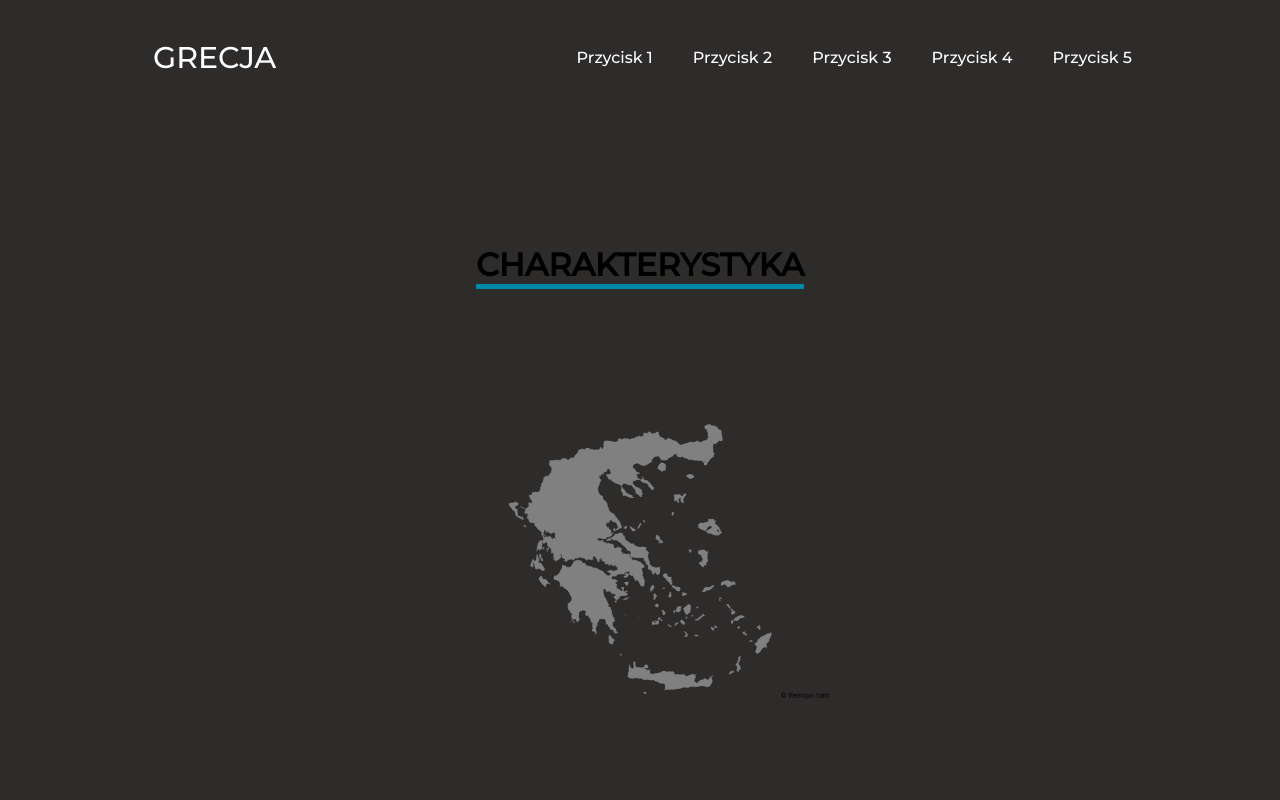
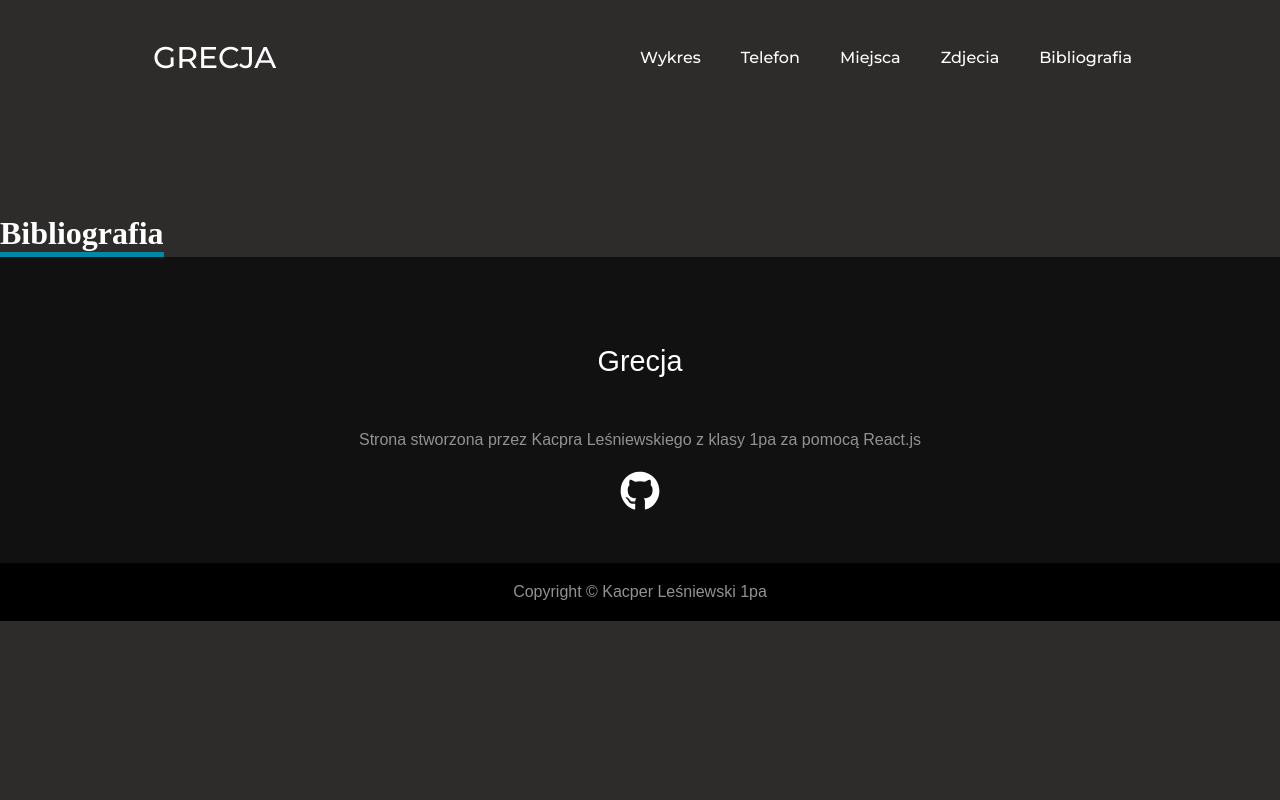
Before and after one commit to S4vyss/Greece-school-project, a React (Vite) app: page /bibliografia in a window 1280 px wide. Shown: the top 800 px of the page. Built offline with nearby package versions, Linux system fonts and the light colour scheme.

Commit message:
Added Routes and made 'Wykres' page

```diff
--- a/package.json
+++ b/package.json
@@ -10,7 +10,8 @@
   "dependencies": {
     "react": "^17.0.2",
     "react-dom": "^17.0.2",
-    "react-icons": "^4.3.1"
+    "react-icons": "^4.3.1",
+    "react-router-dom": "^5.2.0"
   },
   "devDependencies": {
     "@vitejs/plugin-react": "^1.0.7",
--- /dev/null
+++ b/src/Pages/Bibliografia.jsx
@@ -0,0 +1,9 @@
+const Bibliografia = () => {
+  return (
+    <div>
+      <h1>Bibliografia</h1>
+    </div>
+  )
+}
+
+export default Bibliografia
--- /dev/null
+++ b/src/Pages/Error1.jsx
@@ -0,0 +1,9 @@
+const Error1 = () => {
+  return (
+    <div>
+      <h1>This specific page doesn't exist</h1>
+    </div>
+  )
+}
+
+export default Error1
--- /dev/null
+++ b/src/Pages/Miejsca.jsx
@@ -0,0 +1,9 @@
+const Miejsca = () => {
+  return (
+    <div>
+      <h1>Miejsca</h1>
+    </div>
+  )
+}
+
+export default Miejsca
--- /dev/null
+++ b/src/Pages/Telefon.jsx
@@ -0,0 +1,9 @@
+const Telefon = () => {
+  return (
+    <div>
+      <h1>Telefon</h1>
+    </div>
+  )
+}
+
+export default Telefon
--- /dev/null
+++ b/src/Pages/Wykres.jsx
@@ -0,0 +1,17 @@
+import '../style/stylePages/wykres.css'
+
+const Wykres = () => {
+  return (
+    <div className="container">
+      <div className='naglowek'>
+        <h1>Wykres</h1>
+        <h3>Wykres przedstawia wskaźnik uczniów do nauczycieli w szkołach średnich dla danego państwa</h3>
+        <div className="wykres">
+          <iframe width="600" height="525" frameBorder="0" scrolling="no" marginWidth="0" marginHeight="0" src="https://www.google.pl/publicdata/embed?ds=d5bncppjof8f9_&amp;ctype=c&amp;strail=false&amp;bcs=d&amp;nselm=s&amp;met_y=pupil_teacher_ratio&amp;fdim_y=education_level:9&amp;scale_y=lin&amp;ind_y=false&amp;idim=country:GRC&amp;ifdim=country:region:ECS&amp;tunit=Y&amp;pit=1487286000000&amp;hl=pl&amp;dl=pl&amp;ind=false&amp;icfg"></iframe>
+        </div>
+      </div>
+    </div>
+  )
+}
+
+export default Wykres
--- /dev/null
+++ b/src/Pages/Zdjecia.jsx
@@ -0,0 +1,9 @@
+const Zdjecia = () => {
+  return (
+    <div>
+      <h1>Zdjecia</h1>
+    </div>
+  )
+}
+
+export default Zdjecia
--- a/src/components/Header.jsx
+++ b/src/components/Header.jsx
@@ -1,5 +1,6 @@
 import { useState } from 'react'
 import '../style/header.css'
+import { Link } from 'react-router-dom'
 
 const Header = () => {
 
@@ -18,33 +19,33 @@ const Header = () => {
 
   return (
     <header className={navbar ? 'navbar active' : 'navbar'}>
-        <a href='#' className='naglowek'><button>GRECJA</button></a>
+        <Link to="/" className='naglowek'><button>GRECJA</button></Link>
         <nav>
             <ul className='podStrony'>
                 <li>
-                    <a href="#">
-                        Przycisk 1
-                    </a>
+                    <Link to="/wykres">
+                        Wykres
+                    </Link>
                 </li>
                 <li>
-                    <a href="#">
-                        Przycisk 2
-                    </a>
+                    <Link to="/telefon">
+                        Telefon
+                    </Link>
                 </li>
                 <li>
-                    <a href="#">
-                        Przycisk 3
-                    </a>
+                    <Link to="/miejsca">
+                        Miejsca
+                    </Link>
                 </li>
                 <li>
-                    <a href="#">
-                        Przycisk 4
-                    </a>
+                    <Link to="/zdjecia">
+                        Zdjecia
+                    </Link>
                 </li>
                 <li>
-                    <a href="#">
-                        Przycisk 5
-                    </a>
+                    <Link to="/bibliografia">
+                        Bibliografia
+                    </Link>
                 </li>
             </ul>
         </nav>
--- a/src/main.jsx
+++ b/src/main.jsx
@@ -3,14 +3,48 @@ import ReactDOM from 'react-dom'
 import Greece from './components/greece'
 import Header from './components/Header'
 import Footer from './components/Footer'
+import { BrowserRouter as Router, Route, Switch } from 'react-router-dom'
+import Bibliografia from './Pages/Bibliografia'
+import Miejsca from './Pages/Miejsca'
+import Telefon from './Pages/Telefon'
+import Wykres from './Pages/Wykres'
+import Zdjecia from './Pages/Zdjecia'
+import Error1 from './Pages/Error1'
 
 const App = () => {
   return (
-    <>
+    <Router>
       <Header />
-	  <Greece />
-    <Footer />
-    </>
+      <Switch>
+        <Route exact path="/">
+          <Greece />
+          <Footer />
+        </Route>
+        <Route path="/wykres">
+          <Wykres />
+          <Footer />
+        </Route>
+        <Route path="/telefon">
+          <Telefon />
+          <Footer />
+        </Route>
+        <Route path="/miejsca">
+          <Miejsca />
+          <Footer />
+        </Route>
+        <Route path="/zdjecia">
+          <Zdjecia />
+          <Footer />
+        </Route>
+        <Route path="/bibliografia">
+          <Bibliografia />
+          <Footer />
+        </Route>
+        <Route path="*">
+          <Error1 />
+        </Route>
+      </Switch>
+    </Router>
   )
 }
 
--- a/src/style/footer.css
+++ b/src/style/footer.css
@@ -21,6 +21,7 @@ footer {
 }
 
 .footer-top h3 {
+  color: white;
   font-size: 1.8rem;
   font-weight: 400;
   line-height: 3rem;
--- a/src/style/greece.css
+++ b/src/style/greece.css
@@ -11,6 +11,7 @@ body {
 }
 
 h1 {
+  color: white;
   border-bottom: 5px solid #0088a9;
   display: inline-block;
   padding-top: 100px;
--- /dev/null
+++ b/src/style/stylePages/wykres.css
@@ -0,0 +1,18 @@
+* {
+  box-sizing: border-box;
+  margin: 0;
+  padding: 0;
+}
+
+h3 {
+  font-family: AeonikPro-Regular, Arial, sans-serif;
+  color: rgb(146, 146, 146);
+  padding: 40px 0;
+}
+
+.wykres {
+  padding-top: 100px;
+  display: flex;
+  justify-content: center;
+  align-items: center;
+}
```
Also changed, not shown: 1 other file (tests, documents, lock files or other folders).
